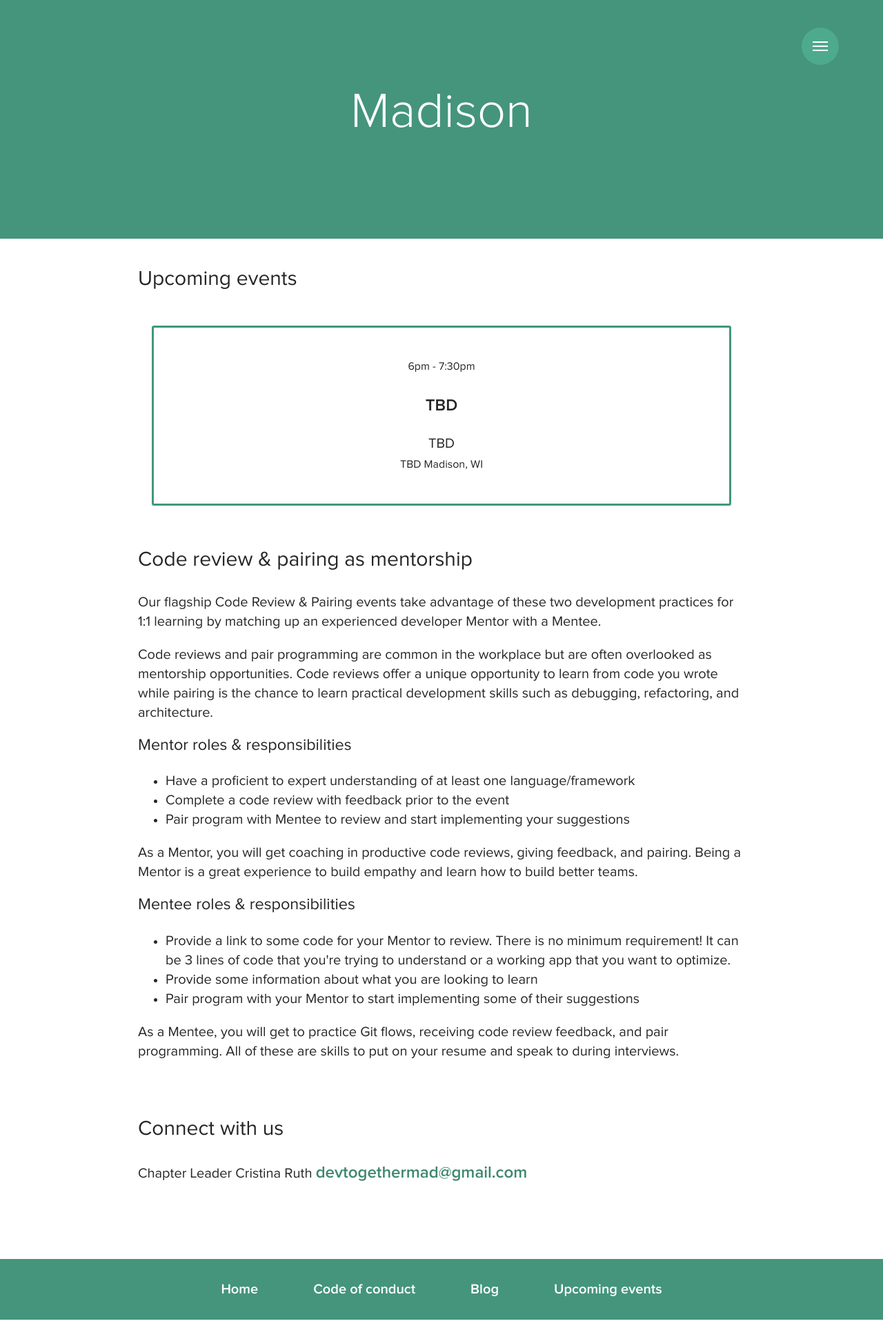
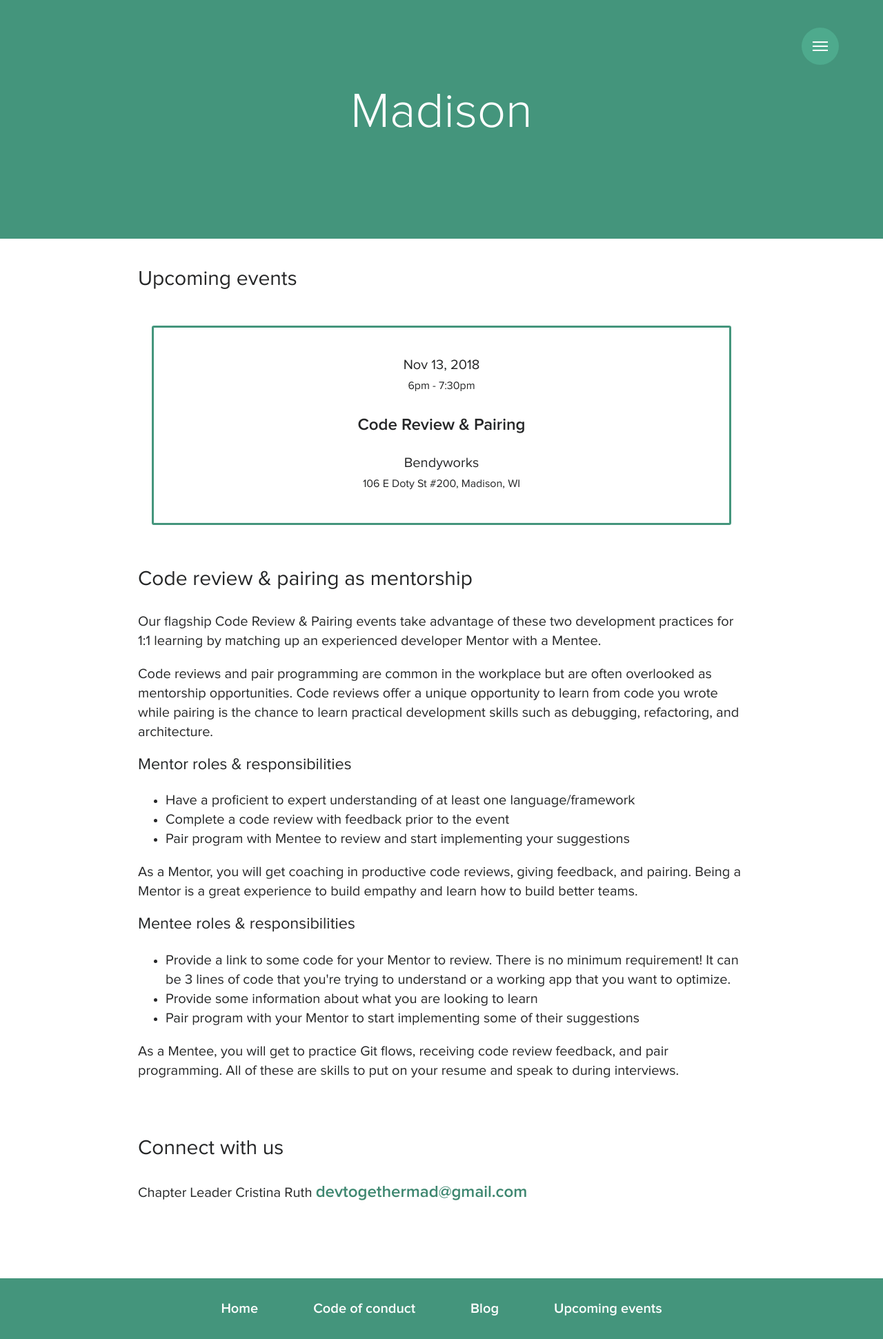
Before and after one commit to mercedesb/dev-together, a Jekyll site: the page built from docs/chapters/madison.html, in a window 1280 px wide. Shown: the whole page at 69% size. Built offline with Jekyll 4.4.1, drawn with Linux system fonts in a browser that asks for light colours.

Commit message:
Update events.json
Updated Madison event details for the November event.

```diff
--- a/docs/_data/events.json
+++ b/docs/_data/events.json
@@ -30,10 +30,12 @@
   },
   {
     "chapter": "Mad",
-    "name": "TBD",
-    "date": "2018-10-16",
+    "name": "Code Review & Pairing",
+    "displayDate": "Nov 13, 2018",
+    "date": "2018-11-13",
     "time": "6pm - 7:30pm",
-    "sponsor": "TBD",
-    "location": "TBD Madison, WI"
+    "sponsor": "Bendyworks",
+    "location": "106 E Doty St #200, Madison, WI",
+    "signupLink": "http://bit.ly/devtogethermadnov2018"
   }
 ]
```
